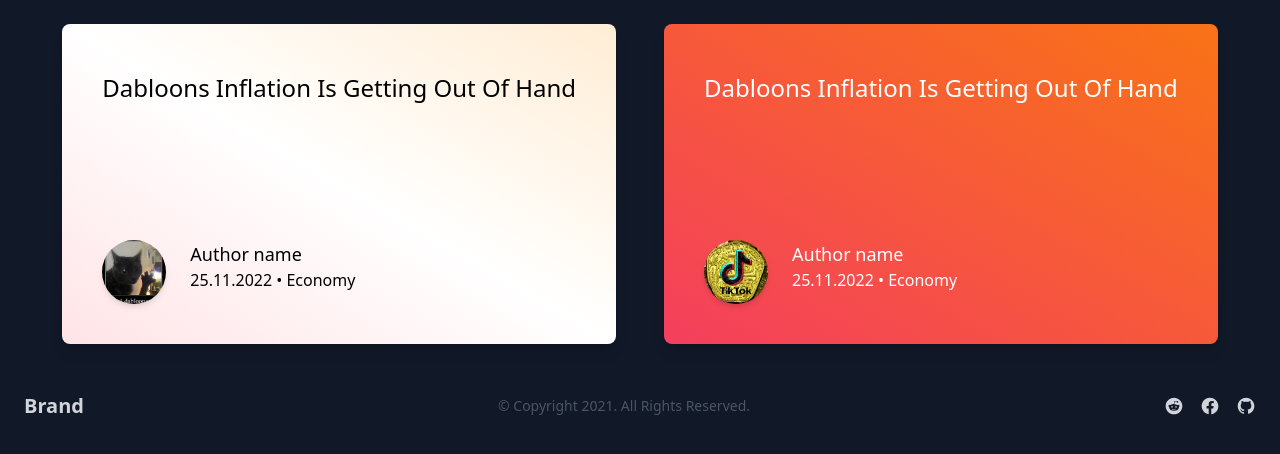
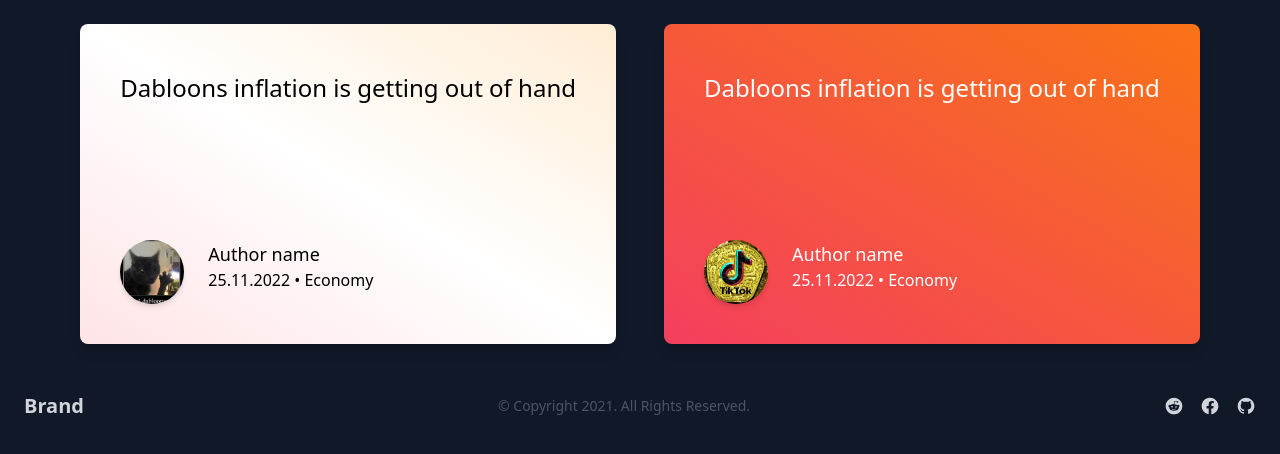
Before and after one commit to irunislaw/Bloging, a website built with Vite: page frontend/index.html in a window 1280 px wide. Built offline with nearby package versions, Linux system fonts and the light colour scheme.

Commit message:
fix dabloons inflation

```diff
--- a/frontend/index.html
+++ b/frontend/index.html
@@ -11,7 +11,7 @@
     <div id="app" class>
         <div class="flex place-content-center flex-wrap">
             <section class="bg-gradient-to-tr from-rose-100 via-white to-orange-100 m-6 w-1/3 rounded-lg shadow-lg duration-200 min-w-fit">
-                <div class="px-10 pt-12 h-44 capitalize text-2xl whitespace-pre-wrap font-medium text-black">dabloons inflation is getting out of hand</div>
+                <div class="px-10 pt-12 h-44  text-2xl whitespace-pre-wrap font-medium text-black">Dabloons inflation is getting out of hand</div>
                 <div class="flex container px-10 py-10 mx-auto w ">
                     <div class="bg-dabloons bg-center float left bg-cover w-16 h-16 min-w-fit min-h-fit shadow-md rounded-full"></div>
                     <div class="w-96">
@@ -21,7 +21,7 @@
                 </div>
             </section>
             <section class="bg-gradient-to-tr from-rose-500 to-orange-500 m-6 w-1/3 rounded-lg shadow-lg duration-200 min-w-fit">
-                <div class="px-10 pt-12 capitalize h-44 text-2xl whitespace-pre-wrap font-medium text-white">dabloons inflation is getting out of hand</div>
+                <div class="px-10 pt-12  h-44 text-2xl whitespace-pre-wrap font-medium text-white">Dabloons inflation is getting out of hand</div>
                 <div class="flex container px-10 py-10 mx-auto w ">
                     <div class="bg-dabloons2 bg-center float left bg-cover w-16 h-16 min-w-fit min-h-fit shadow-md rounded-full"></div>
                     <div class="w-96">
```
